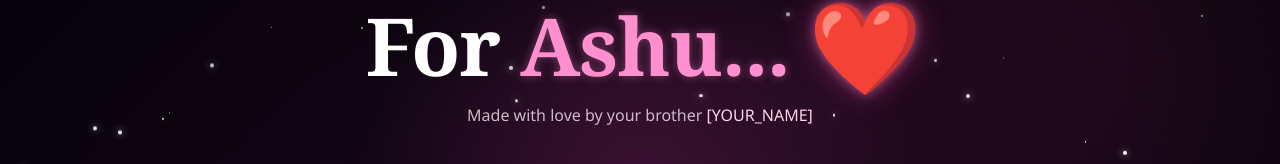
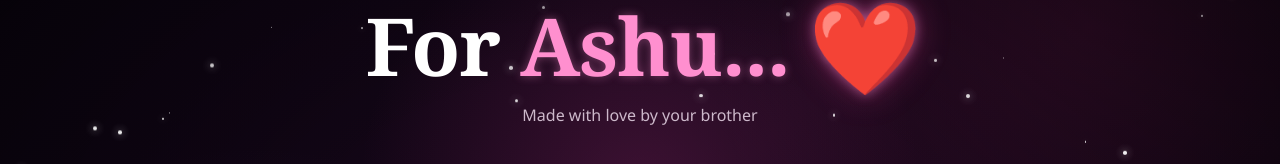
Before and after one commit to anchauhan005/sis_rakhiverse, a plain HTML site: page index.html in a window 1280 px wide. Shown: the part 131-295 px from the top of the page. Drawn offline with Linux system fonts and the light colour scheme.

Commit message:
Update index.html

```diff
--- a/index.html
+++ b/index.html
@@ -92,7 +92,6 @@
 
             <p class="subtitle">
                 Made with love by your brother
-                <span>[YOUR_NAME]</span>
             </p>
 
 
```
